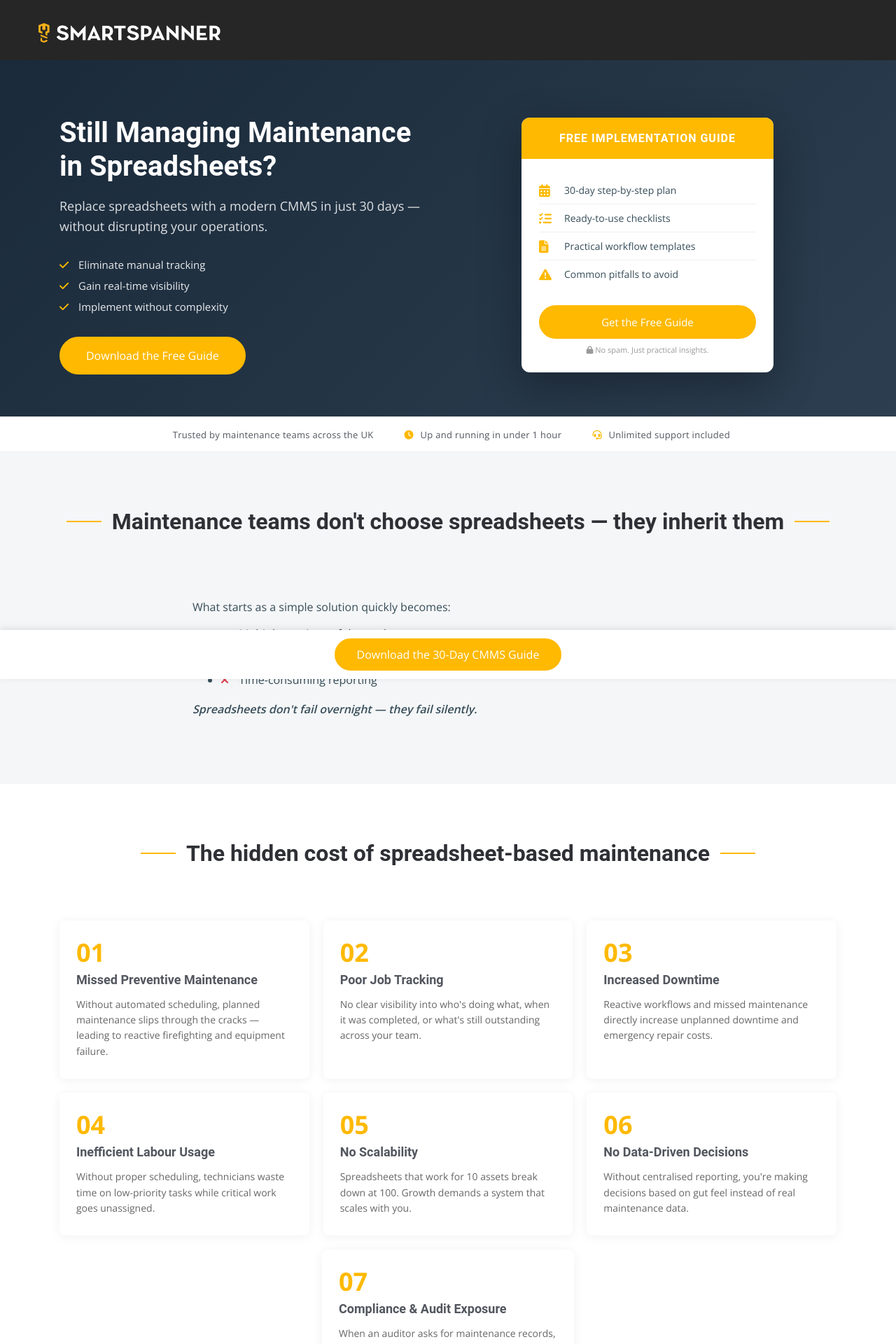
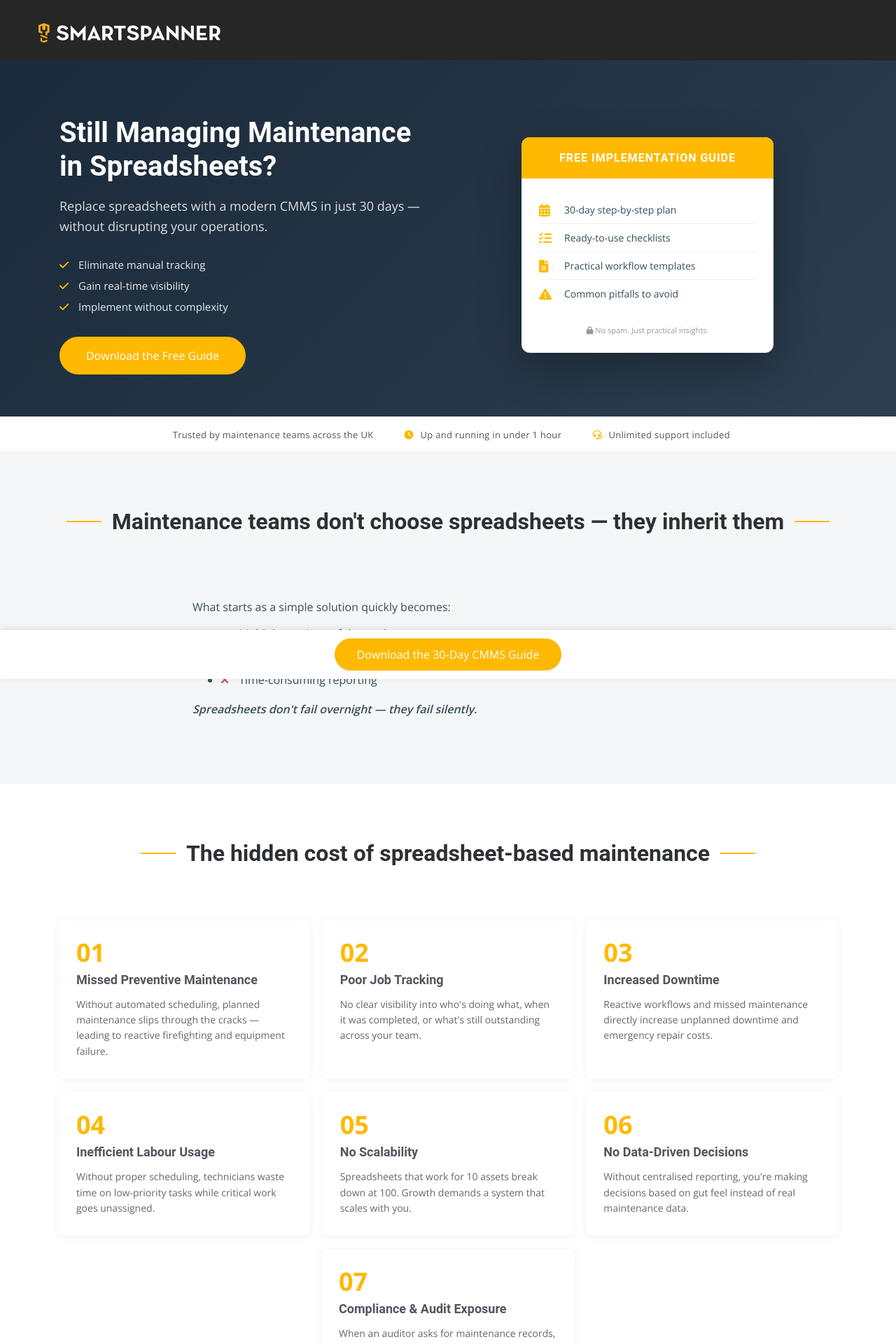
Before and after one commit to smartspanner/smartspanner.com, a Jekyll site: the page built from lp/replace-spreadsheets-with-cmms.html, in a window 1280 px wide. Shown: the top 1920 px of the page at 70% size. Built offline with Jekyll 4.4.1, drawn with Linux system fonts in a browser that asks for light colours.

Commit message:
fix: simplify lead gen landing forms

```diff
--- a/lp/director/audit-ready-maintenance-checklist.html
+++ b/lp/director/audit-ready-maintenance-checklist.html
@@ -316,10 +316,6 @@
                 <label for="work-email">Work Email *</label>
                 <input type="email" id="work-email" name="WorkEmail" required>
               </div>
-              <div class="form-group">
-                <label for="company-name">Company Name</label>
-                <input type="text" id="company-name" name="CompanyName">
-              </div>
               <button type="submit" class="btn btn-primary" style="width: 100%; padding: 13px; border-radius: 50px; font-size: 16px;">Download the Checklist</button>
               <p class="director-micro">No spam. By requesting this resource you accept our <a href="{{ '/privacy-policy' | relative_url }}">privacy policy</a>.</p>
             </form>
--- a/lp/replace-spreadsheets-with-cmms.html
+++ b/lp/replace-spreadsheets-with-cmms.html
@@ -132,16 +132,8 @@
   text-align: center;
 }
 
-.lp-guide-card-footer .btn {
-  width: 100%;
-  padding: 12px;
-  border-radius: 50px;
-  font-size: 15px;
-}
-
 .lp-guide-card-footer small {
   display: block;
-  margin-top: 8px;
   font-size: 11px;
   color: #999;
 }
@@ -414,116 +406,6 @@
   margin-right: 10px;
 }
 
-/* Modal form */
-.lp-modal-overlay {
-  display: none;
-  position: fixed;
-  inset: 0;
-  background: rgba(0, 0, 0, 0.6);
-  z-index: 1000;
-  align-items: center;
-  justify-content: center;
-  padding: 20px;
-}
-
-.lp-modal-overlay.active {
-  display: flex;
-}
-
-.lp-modal {
-  background: #fff;
-  border-radius: 12px;
-  max-width: 440px;
-  width: 100%;
-  overflow: hidden;
-  position: relative;
-  animation: lp-modal-in 0.3s ease;
-}
-
-@keyframes lp-modal-in {
-  from { opacity: 0; transform: translateY(20px); }
-  to { opacity: 1; transform: translateY(0); }
-}
-
-.lp-modal-header {
-  background: var(--color-primary);
-  padding: 20px 25px;
-  text-align: center;
-}
-
-.lp-modal-header h3 {
-  color: #fff;
-  font-size: 20px;
-  font-weight: 700;
-  margin: 0;
-}
-
-.lp-modal-header p {
-  color: rgba(255, 255, 255, 0.9);
-  font-size: 14px;
-  margin: 6px 0 0;
-}
-
-.lp-modal-close {
-  position: absolute;
-  top: 12px;
-  right: 16px;
-  background: none;
-  border: none;
-  color: #fff;
-  font-size: 22px;
-  cursor: pointer;
-  padding: 4px 8px;
-  line-height: 1;
-}
-
-.lp-modal-close:hover {
-  opacity: 0.7;
-}
-
-.lp-modal-body {
-  padding: 30px 25px;
-}
-
-.lp-modal-body .form-group {
-  margin-bottom: 18px;
-}
-
-.lp-modal-body label {
-  display: block;
-  margin-bottom: 5px;
-  font-weight: 500;
-  color: var(--color-default);
-  font-size: 14px;
-}
-
-.lp-modal-body input {
-  width: 100%;
-  padding: 12px 15px;
-  border: 1px solid #ddd;
-  font-size: 14px;
-  border-radius: 6px;
-}
-
-.lp-modal-body input:focus {
-  border-color: var(--color-primary);
-  outline: none;
-}
-
-.lp-modal-body .btn {
-  width: 100%;
-  padding: 14px;
-  border-radius: 50px;
-  font-size: 17px;
-}
-
-.lp-modal-micro {
-  font-size: 12px;
-  color: #999;
-  margin-top: 10px;
-  text-align: center;
-}
-
 /* Inline form section (kept for bottom of page) */
 .lp-form-section {
   background: linear-gradient(135deg, #1a2a3a 0%, #2c3e50 100%);
@@ -664,7 +546,7 @@
           <li><i class="fa-solid fa-check"></i> Gain real-time visibility</li>
           <li><i class="fa-solid fa-check"></i> Implement without complexity</li>
         </ul>
-        <a href="#" class="btn btn-primary lp-open-modal" style="padding: 14px 36px; border-radius: 50px; font-size: 16px;">Download the Free Guide</a>
+        <a href="#download" class="btn btn-primary" style="padding: 14px 36px; border-radius: 50px; font-size: 16px;">Download the Free Guide</a>
       </div>
       <div class="col-lg-6">
         <div class="lp-guide-card">
@@ -690,7 +572,6 @@
             </div>
           </div>
           <div class="lp-guide-card-footer">
-            <a href="#" class="btn btn-primary lp-open-modal">Get the Free Guide</a>
             <small><i class="fa-solid fa-lock"></i> No spam. Just practical insights.</small>
           </div>
         </div>
@@ -771,7 +652,7 @@
       </div>
     </div>
     <div class="lp-inline-cta">
-      <a href="#" class="btn btn-primary lp-open-modal" style="padding: 12px 36px; border-radius: 50px; font-size: 16px;">Get the Guide — Fix These Problems</a>
+      <a href="#download" class="btn btn-primary" style="padding: 12px 36px; border-radius: 50px; font-size: 16px;">Get the Guide — Fix These Problems</a>
     </div>
   </div>
 </section>
@@ -859,7 +740,7 @@
         <div class="lp-preview-unlock">
           <i class="fa-solid fa-lock"></i>
           <p>Unlock all 15 steps</p>
-          <a href="#" class="btn btn-primary lp-open-modal" style="padding: 10px 30px; border-radius: 50px;">Download the Full Guide</a>
+          <a href="#download" class="btn btn-primary" style="padding: 10px 30px; border-radius: 50px;">Download the Full Guide</a>
         </div>
       </div>
     </div>
@@ -881,7 +762,7 @@
       <li><i class="fa-solid fa-circle-check"></i> Templates to accelerate your rollout</li>
     </ul>
     <div class="lp-inline-cta">
-      <a href="#" class="btn btn-primary lp-open-modal" style="padding: 12px 36px; border-radius: 50px; font-size: 16px;">Download the Checklist + Guide</a>
+      <a href="#download" class="btn btn-primary" style="padding: 12px 36px; border-radius: 50px; font-size: 16px;">Download the Checklist + Guide</a>
     </div>
   </div>
 </section>
@@ -922,7 +803,7 @@
       </div>
     </div>
     <div class="lp-inline-cta">
-      <a href="#" class="btn btn-primary lp-open-modal" style="padding: 12px 36px; border-radius: 50px; font-size: 16px;">Get the Free Implementation Guide</a>
+      <a href="#download" class="btn btn-primary" style="padding: 12px 36px; border-radius: 50px; font-size: 16px;">Get the Free Implementation Guide</a>
     </div>
   </div>
 </section>
@@ -943,10 +824,6 @@
           <label for="work-email-inline">Work Email *</label>
           <input type="email" id="work-email-inline" name="WorkEmail" required>
         </div>
-        <div class="form-group">
-          <label for="company-name-inline">Company Name</label>
-          <input type="text" id="company-name-inline" name="CompanyName">
-        </div>
         <div class="text-center">
           <button type="submit" class="btn btn-primary" style="width: 100%; padding: 14px; border-radius: 50px; font-size: 17px;">Get the Guide + Checklist</button>
           <p class="lp-form-micro">No spam. Just practical insights.</p>
@@ -964,78 +841,15 @@
   </div>
 </section>
 
-<!-- Modal Form -->
-<div class="lp-modal-overlay" id="lp-modal">
-  <div class="lp-modal">
-    <button class="lp-modal-close" id="lp-modal-close">&times;</button>
-    <div class="lp-modal-header">
-      <h3>Get the Free CMMS Guide</h3>
-      <p>30-day implementation plan + checklists + templates</p>
-    </div>
-    <div class="lp-modal-body">
-      <form class="js-hubspot-lead-form" data-hubspot-portal-id="9191859" data-hubspot-form-id="97d7900e-1887-4f57-8ff8-0307aa2e9b25" data-hubspot-region="na1" data-hubspot-redirect="{{ '/lp/replace-spreadsheets-with-cmms/thank-you/' | absolute_url }}" data-lead-gen-name="30-Day Spreadsheets to CMMS Guide">
-        <div class="form-group">
-          <label for="modal-first-name">First Name *</label>
-          <input type="text" id="modal-first-name" name="FirstName" required>
-        </div>
-        <div class="form-group">
-          <label for="modal-work-email">Work Email *</label>
-          <input type="email" id="modal-work-email" name="WorkEmail" required>
-        </div>
-        <div class="form-group">
-          <label for="modal-company-name">Company Name</label>
-          <input type="text" id="modal-company-name" name="CompanyName">
-        </div>
-        <div class="text-center">
-          <button type="submit" class="btn btn-primary">Get the Guide + Checklist</button>
-        </div>
-      </form>
-      <p class="lp-modal-micro"><i class="fa-solid fa-lock"></i> No spam. Just practical insights.</p>
-    </div>
-  </div>
-</div>
-
 <!-- Sticky CTA Bar -->
 <div class="lp-sticky-bar" id="lp-sticky-bar">
   <div class="container">
-    <a href="#" class="btn btn-primary lp-open-modal" style="padding: 10px 30px; border-radius: 50px;">Download the 30-Day CMMS Guide</a>
+    <a href="#download" class="btn btn-primary" style="padding: 10px 30px; border-radius: 50px;">Download the 30-Day CMMS Guide</a>
   </div>
 </div>
 
 <script>
 (function() {
-  // Modal
-  var modal = document.getElementById('lp-modal');
-  var closeBtn = document.getElementById('lp-modal-close');
-  var triggers = document.querySelectorAll('.lp-open-modal');
-
-  triggers.forEach(function(btn) {
-    btn.addEventListener('click', function(e) {
-      e.preventDefault();
-      modal.classList.add('active');
-      document.body.style.overflow = 'hidden';
-    });
-  });
-
-  closeBtn.addEventListener('click', function() {
-    modal.classList.remove('active');
-    document.body.style.overflow = '';
-  });
-
-  modal.addEventListener('click', function(e) {
-    if (e.target === modal) {
-      modal.classList.remove('active');
-      document.body.style.overflow = '';
-    }
-  });
-
-  document.addEventListener('keydown', function(e) {
-    if (e.key === 'Escape' && modal.classList.contains('active')) {
-      modal.classList.remove('active');
-      document.body.style.overflow = '';
-    }
-  });
-
   // Sticky bar
   var stickyBar = document.getElementById('lp-sticky-bar');
   var hero = document.querySelector('.lp-hero');
```
